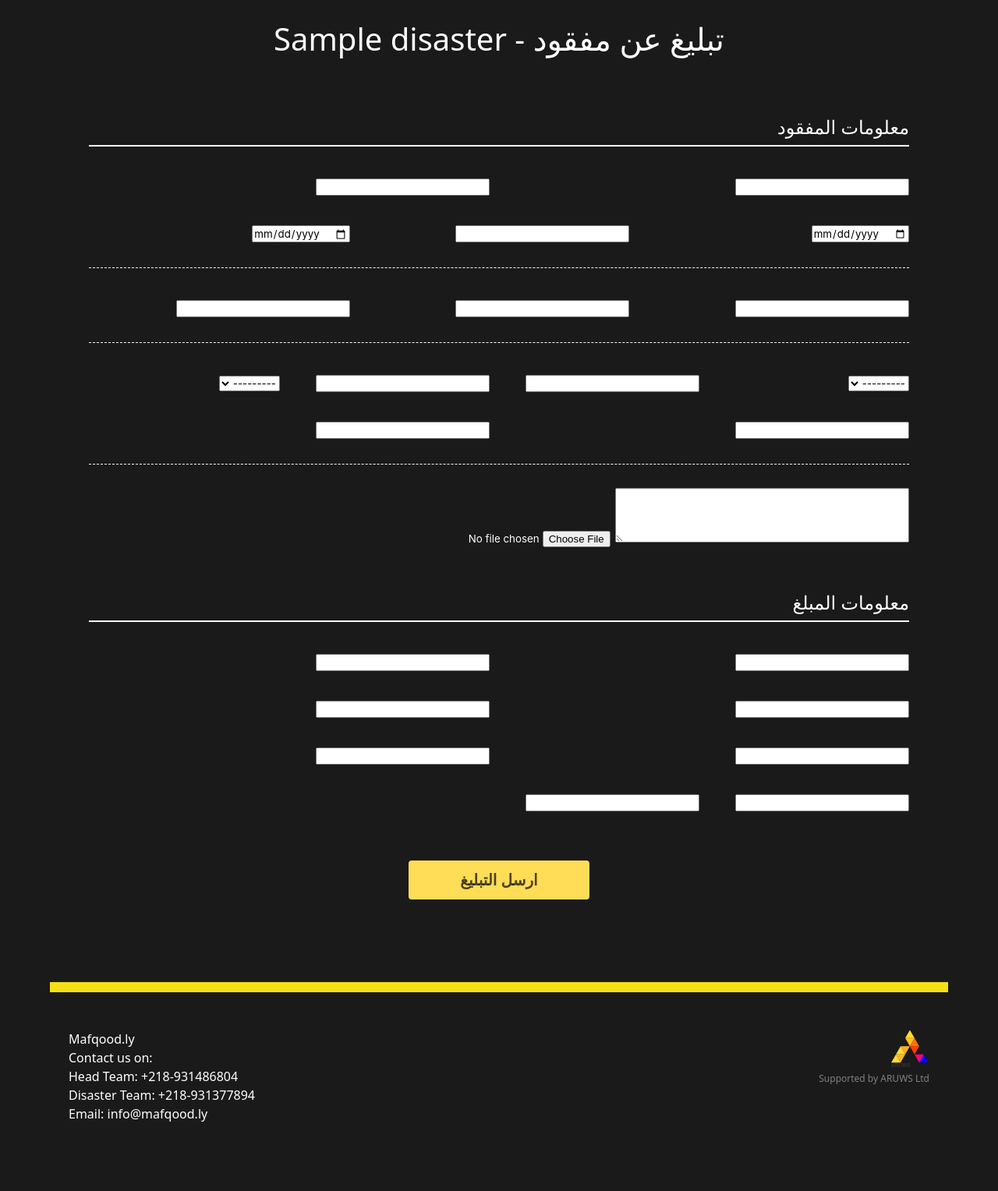
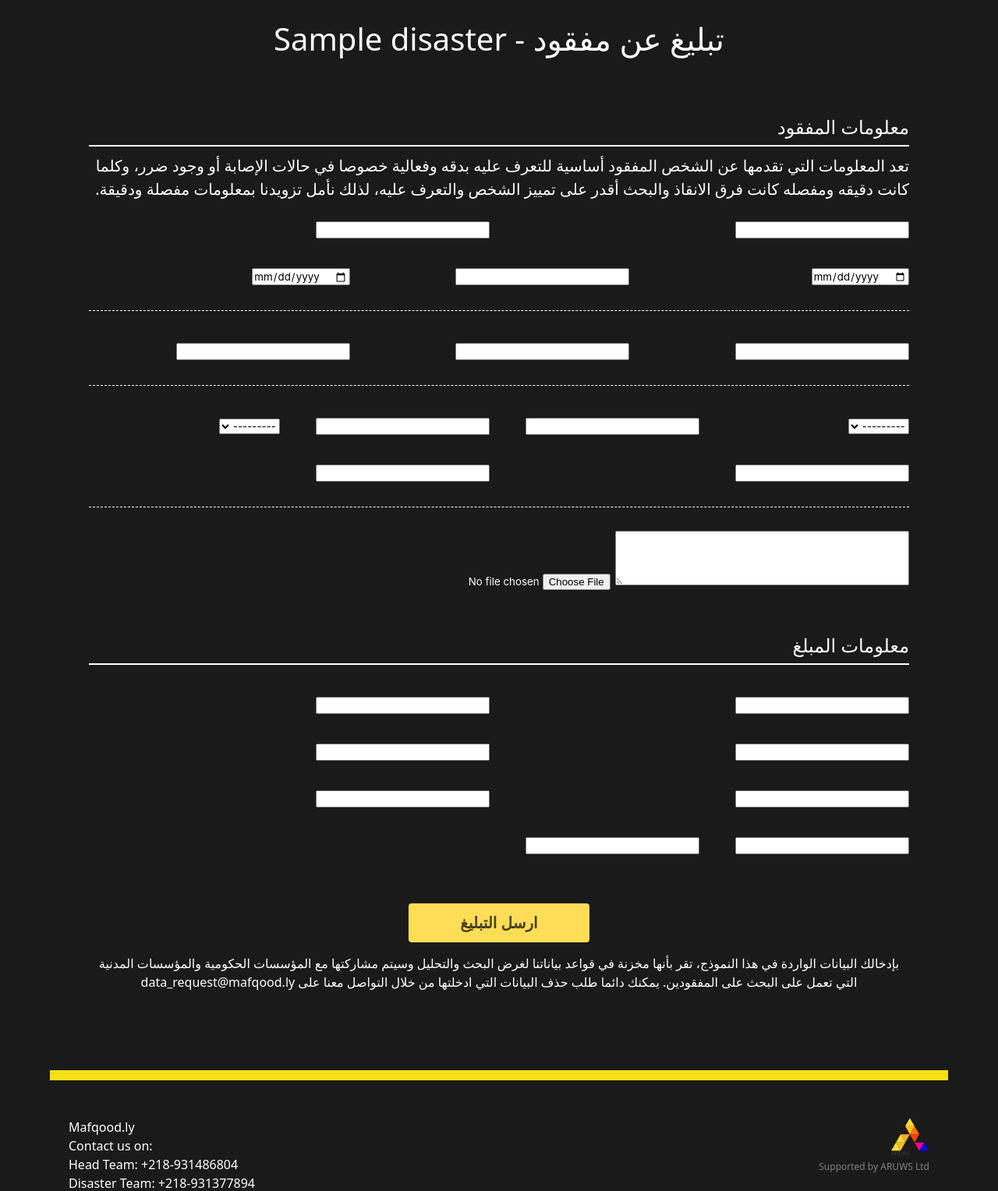
Before and after one commit to Aruws-Consultancy/mafqoodly, a Django app: page /disaster/1/mafqood/report in a window 1280 px wide. Shown: the part 322-1850 px from the top of the page at 78% size. Before the commit the page ends 1761 px from the top, so only its background shows below. Run offline with Django 4.2, Linux system fonts and the light colour scheme; tables that the repository leaves empty hold one stand-in row (values such as "Sample post"); some libraries are stand-ins or nearby versions.

Commit message:
update text

```diff
--- a/static/css/main.css
+++ b/static/css/main.css
@@ -21,7 +21,7 @@ body {background:#1a1a1a !important; color:white; font-family: system-ui;}
 .disaster_name {padding:5px;}
 .disaster_image {width:auto; height:20em; margin-top: -3em; margin-bottom:1em}
 .report_button {font-family:system-ui; font-weight:bold !important}
-
+.report_form_container {padding: 0 50px;}
 
 /* forms ----------------------------------------------------------------------------------- */
 .label {color:white !important}
@@ -34,4 +34,6 @@ textarea { height: 70px !important;}
     .logo_img {width:200px;}
     .flag {width:15%; padding-top:15%;}
     .flag img {width:100px}
+    .report_form_container {padding: 0 5px;}
+
 }
--- a/templates/disaster.html
+++ b/templates/disaster.html
@@ -26,10 +26,10 @@
 </br>
 </br>
 <div class="is-size-4 has-text-right" style="direction: rtl;">
-    <span style="font-weight:bold;">مرحبًا بك في مجتمعنا</span>
+    <span style="font-weight:bold;">مرحبًا بك في منصتنا</span>
     <p class="is-size-5 has-text-right is-right">نسعى في منصة "مفقود" للمساهمة والبحث عن مفقودي اي فاجعة تمر بها ليبيا. وتوفير الموارد اللازمة والطارئة للمساعدة في عملية البحث والإنقاذ. تم تصميم منصتنا المخصصة لمساعدة أولئك المتأثرين بالفاجعة، وتقديم الأمل والمساعدة.</p>
     <span style="font-weight:bold;">ما نقدمه</span>
-    <p class="is-size-5 has-text-right is-right">- قاعدة بيانات المفقودين : تعد قاعدة البيانات الشاملة لدينا مستودعًا مركزيًا للمعلومات عن الأشخاص المفقودين. يمكن لأي شخص إنشاء قاعدة بيانات للأشخاص المفقودين، بما في ذلك التفاصيل الحيوية والصور الحديثة وأي سمات مميزة. تعتبر هذه القاعدة البيانات مصدرًا حيويًا للأسر للتعاون ومشاركة المعلومات مع جهات إنفاذ القانون وأعضاء المجتمع الآخرين.</p>
+    <p class="is-size-5 has-text-right is-right">- قاعدة بيانات المفقودين : تعد قاعدة البيانات الشاملة لدينا مستودعًا مركزيًا للمعلومات عن الأشخاص المفقودين. يمكن لأي شخص إنشاء قاعدة بيانات للأشخاص المفقودين، بما في ذلك التفاصيل الحيوية والصور الحديثة وأي سمات مميزة يمكن من خلالها المساعدة في التعرف على الشخص المفقود وتمييزه. تعتبر هذه القاعدة  مصدرًا حيويًا للأسر للتعاون ومشاركة المعلومات مع جهات إنفاذ القانون والمؤسسات المعنية.</p>
     <p class="is-size-5 has-text-right is-right">- مركز الموارد : يقدم موقعنا ثروة من الموارد لإرشاد الأسر خلال عملية البحث. نقدم معلومات حول منظمات البحث والإنقاذ والمساعدة.</p>
 </div>
 </br>
--- a/templates/mafqood.html
+++ b/templates/mafqood.html
@@ -11,14 +11,18 @@
 </br>
 <div class="is-size-4 has-text-right" style="direction: rtl; padding-top:0px;">
     <strong>{{message}}</strong>
-    <div class="container" style="padding:0 50px;">
+    <div class="container report_form_container">
         <br method="post" enctype="multipart/form-data">
         <form method="POST" >
             {% csrf_token %}
             <div class="column is-narrow is-half" style="display:None">{{report_form.disaster|bulma}}</div>
 
-                <div style="margin:0px 0 30px 0; padding-bottom:5px; border-bottom:2px white solid;">
+
+            <div style="margin:0px 0 10px 0; padding-bottom:5px; border-bottom:2px white solid;">
                 معلومات المفقود
+            </div>
+            <div class="is-size-5" style="margin:0px 0 15px 0;">
+                تعد المعلومات التي تقدمها عن الشخص المفقود أساسية للتعرف عليه بدقه وفعالية خصوصا في حالات الإصابة أو وجود ضرر، وكلما كانت دقيقه ومفصله كانت فرق الانقاذ والبحث أقدر على تمييز الشخص والتعرف عليه، لذلك نأمل تزويدنا بمعلومات مفصلة ودقيقة.
             </div>
 
             <div class="columns">
@@ -86,7 +90,10 @@
                 <button class="report_button button is-warning is-medium" type="submit" style="min-width:22%">ارسل التبليغ</button>
             </div>
         </form>
-        </form>
+        <div class="is-size-6 has-text-centered" style="padding: 5px 10px">
+بإدخالك البيانات الواردة في هذا النموذج، تقر بأنها مخزنة في قواعد بياناتنا لغرض البحث والتحليل وسيتم مشاركتها مع المؤسسات الحكومية والمؤسسات المدنية التي تعمل على البحث على المفقودين.
+يمكنك دائما طلب حذف البيانات التي ادخلتها من خلال التواصل معنا على data_request@mafqood.ly
+        </div>
     </div>
 </div>
 
```
Lines whose indentation alone changed are shown as unchanged.
